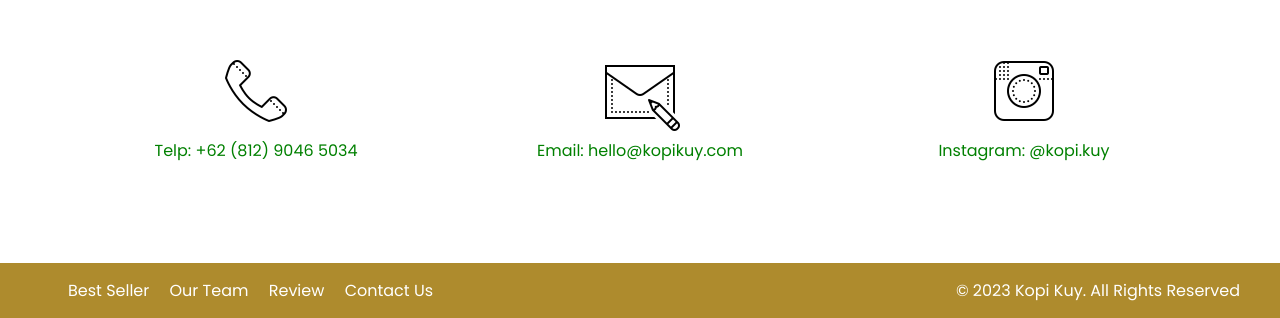
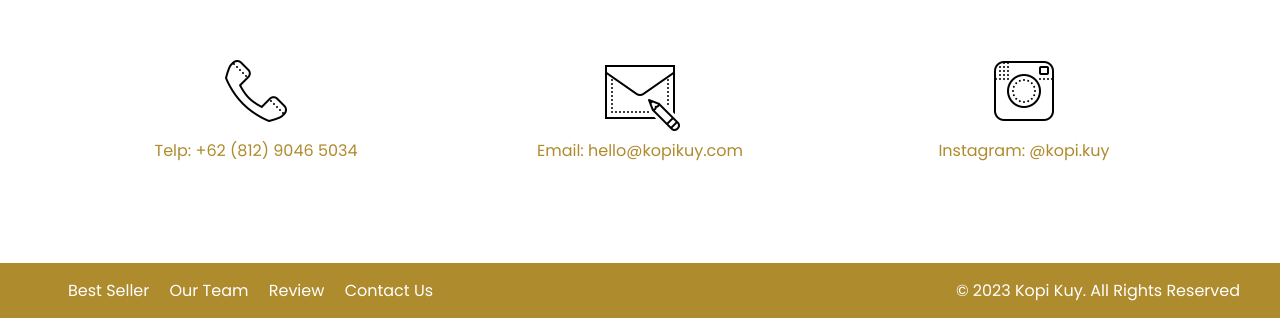
Before and after one commit to Faisalwich/kopi-kuy, a plain HTML site: page index.html in a window 1280 px wide. Shown: the part 4403-4721 px from the top of the page. Drawn offline with Linux system fonts and the light colour scheme.

Commit message:
mengganti warna pada .col-kontak

```diff
--- a/css/style.css
+++ b/css/style.css
@@ -416,7 +416,7 @@
    width: 30%;
    margin-top: 50px;
    /* color mengatur warna tulisan */
-   color: green;
+   color: #ae8b2d;
 }
 
 /* FOOTER */
```
